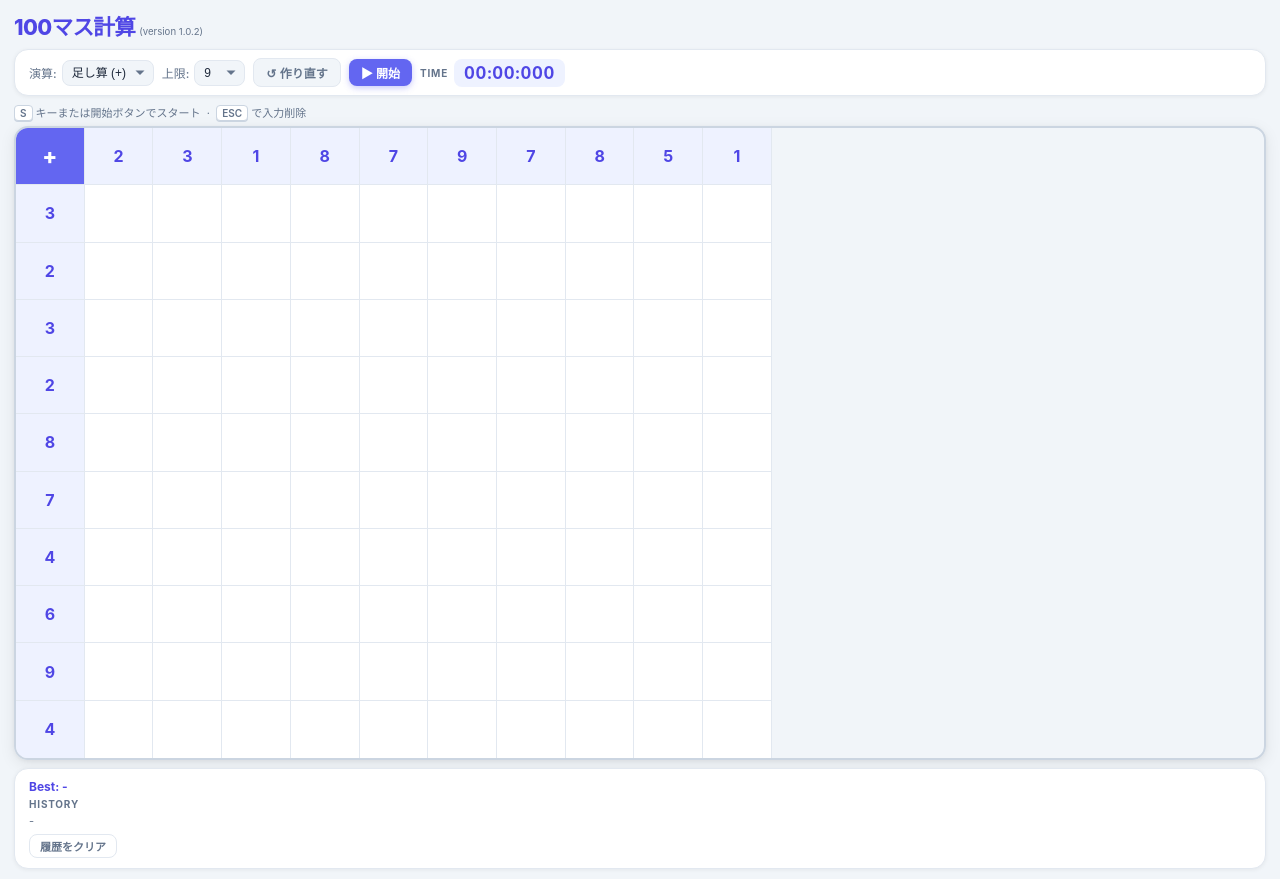
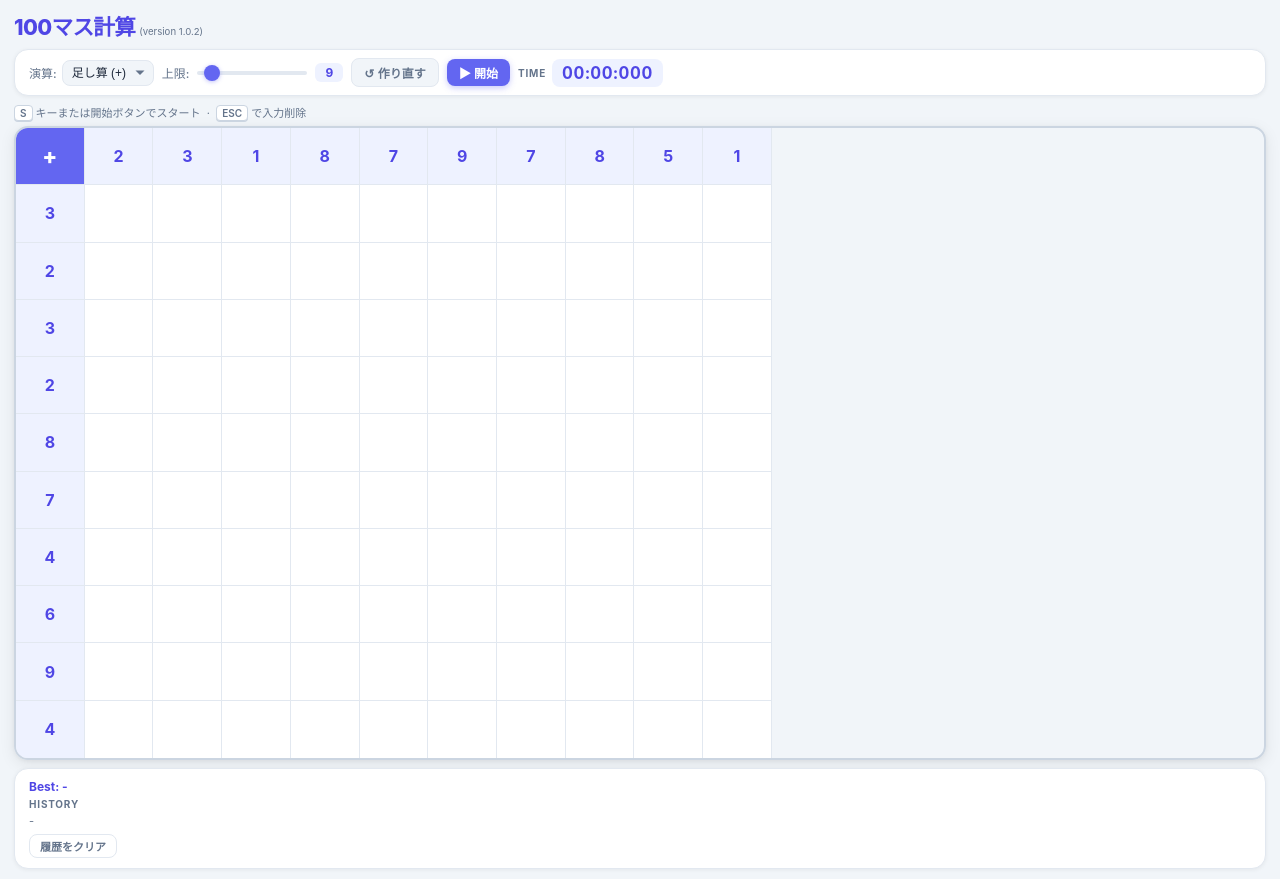
Before and after one commit to Kawayan/100-cell-calculation, a website with bundled scripts: page index.html in a window 1280 px wide. Built offline with nearby package versions, Linux system fonts and the light colour scheme.

Commit message:
スライダーで最大値を変更できるように修正

```diff
--- a/index.html
+++ b/index.html
@@ -22,20 +22,10 @@
         </select>
       </label>
 
-      <label>
+      <label class="slider-label">
         上限:
-        <select id="maxValue">
-          <option value="9" selected>9</option>
-          <option value="19">19</option>
-          <option value="29">29</option>
-          <option value="39">39</option>
-          <option value="49">49</option>
-          <option value="59">59</option>
-          <option value="69">69</option>
-          <option value="79">79</option>
-          <option value="89">89</option>
-          <option value="99">99</option>
-        </select>
+        <input type="range" id="maxValue" min="2" max="99" step="1" value="9" />
+        <span id="maxValueDisplay" class="slider-value">9</span>
       </label>
 
       <button id="regenerateBtn">↺ 作り直す</button>
--- a/src/app.ts
+++ b/src/app.ts
@@ -12,7 +12,8 @@ interface Problem{
 }
 
 const opSelect = document.getElementById('opSelect') as HTMLSelectElement;
-const maxValueSelect = document.getElementById('maxValue') as HTMLSelectElement;
+const maxValueSelect = document.getElementById('maxValue') as HTMLInputElement;
+const maxValueDisplay = document.getElementById('maxValueDisplay') as HTMLSpanElement;
 
 const regenerateBtn = document.getElementById('regenerateBtn') as HTMLButtonElement;
 const startBtn = document.getElementById('startBtn') as HTMLButtonElement;
@@ -698,7 +699,10 @@ window.addEventListener("keydown", (event) => {
 
 opSelect.addEventListener('change', () => generateProblems());
 
-maxValueSelect.addEventListener('change', () => generateProblems());
+maxValueSelect.addEventListener('input', () => {
+  maxValueDisplay.textContent = maxValueSelect.value;
+  generateProblems();
+});
 
 regenerateBtn.addEventListener('click', () => {
   generateProblems();
--- a/style.css
+++ b/style.css
@@ -105,6 +105,60 @@ select {
 select:focus {
   border-color: var(--primary-light);
   box-shadow: 0 0 0 3px rgba(99, 102, 241, 0.15);
+}
+
+/* ── Range slider ───────────────────────────────── */
+.slider-label {
+  gap: 8px;
+}
+
+input[type="range"] {
+  -webkit-appearance: none;
+  appearance: none;
+  width: 110px;
+  height: 4px;
+  background: var(--border);
+  border-radius: 2px;
+  outline: none;
+  cursor: pointer;
+  transition: background 0.15s;
+  accent-color: var(--primary);
+}
+
+input[type="range"]::-webkit-slider-thumb {
+  -webkit-appearance: none;
+  width: 16px;
+  height: 16px;
+  border-radius: 50%;
+  background: var(--primary);
+  box-shadow: 0 1px 4px rgba(99, 102, 241, 0.4);
+  transition: transform 0.12s, box-shadow 0.12s;
+}
+
+input[type="range"]::-webkit-slider-thumb:hover {
+  transform: scale(1.2);
+  box-shadow: 0 1px 8px rgba(99, 102, 241, 0.5);
+}
+
+input[type="range"]::-moz-range-thumb {
+  width: 16px;
+  height: 16px;
+  border: none;
+  border-radius: 50%;
+  background: var(--primary);
+  box-shadow: 0 1px 4px rgba(99, 102, 241, 0.4);
+  cursor: pointer;
+}
+
+.slider-value {
+  font-size: 12px;
+  font-weight: 700;
+  color: var(--primary-dark);
+  background: var(--primary-bg);
+  padding: 2px 7px;
+  border-radius: 6px;
+  min-width: 28px;
+  text-align: center;
 }
 
 button {
```
